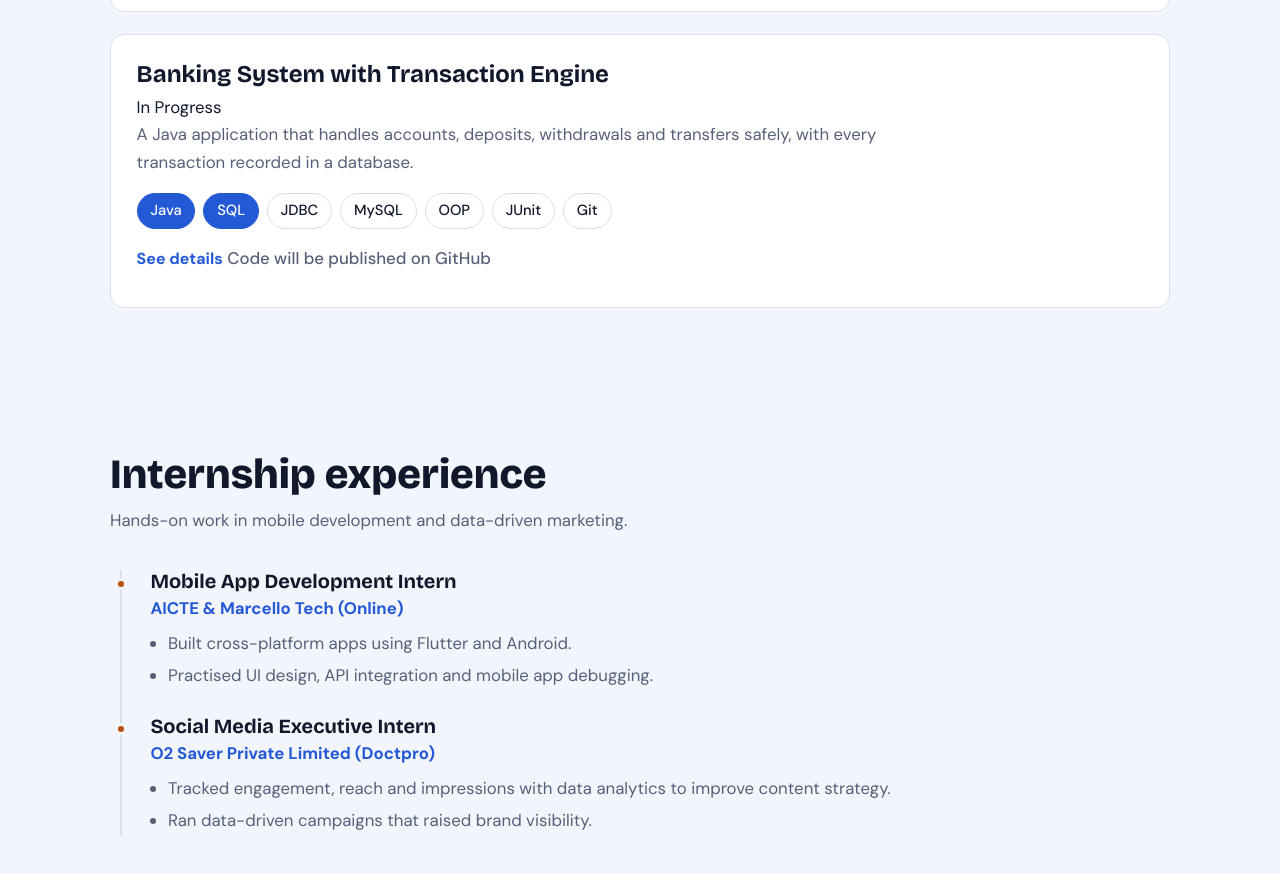
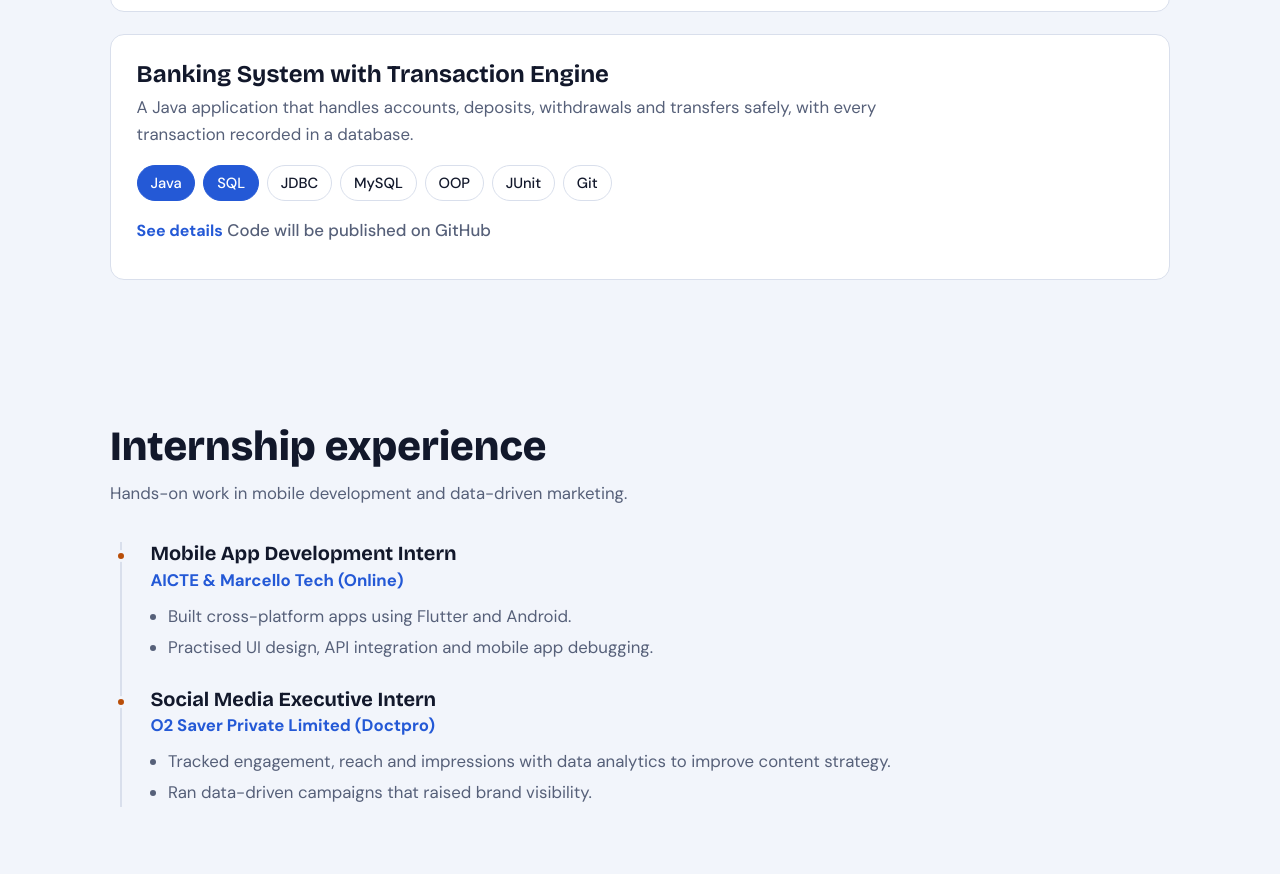
Before and after one commit to KANISHKAGEETHA/Portfolio, a website: page index.html in a window 1280 px wide. Shown: the part 2620-3494 px from the top of the page. Drawn offline with nearby package versions, Linux system fonts and the light colour scheme.

```diff
--- a/index.html
+++ b/index.html
@@ -209,7 +209,7 @@ footer{border-top:1px solid var(--line);padding:1.8rem 0;color:var(--muted);text
 <span style="color:var(--muted);font-weight:500">Code will be published on GitHub</span>
 </article>
 <article class="card pc">
-<h3>Banking System with Transaction Engine</h3><span>In Progress</span>
+<h3>Banking System with Transaction Engine</h3>
 <p>A Java application that handles accounts, deposits, withdrawals and transfers safely, with every transaction recorded in a database.</p>
 <div class="chips" style="margin-bottom:1rem"><span class="hi">Java</span><span class="hi">SQL</span><span>JDBC</span><span>MySQL</span><span>OOP</span><span>JUnit</span><span>Git</span></div>
 <button class="more" aria-expanded="false">See details</button>
```
